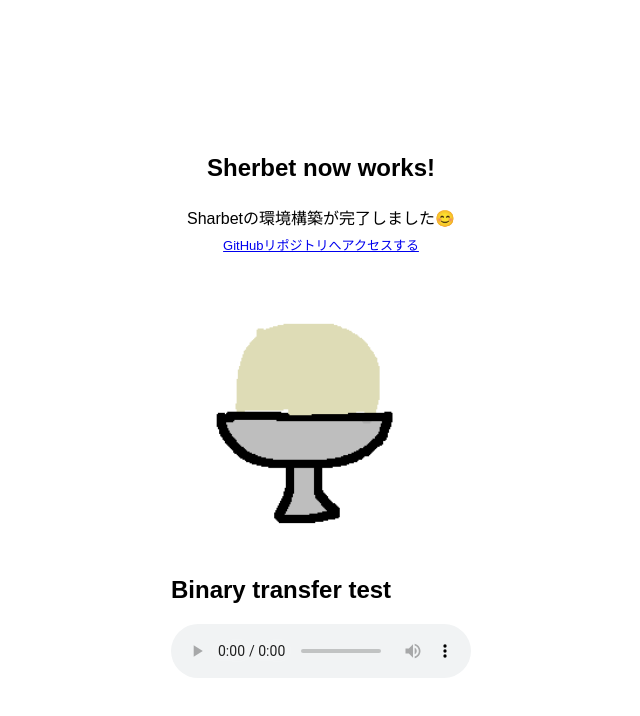
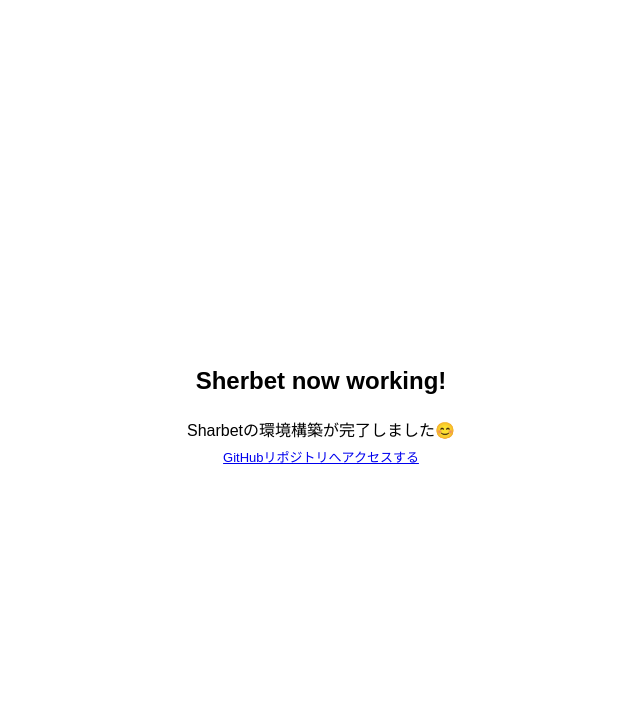
Before and after one commit to avaice/sherbet, a plain HTML site: page public/index.html in a window 1280 px wide. Shown: the whole page, without its empty margins (319-959 px from the left). Drawn offline with Linux system fonts and the light colour scheme.

Commit message:
fix demo page

```diff
--- a/public/index.html
+++ b/public/index.html
@@ -25,7 +25,7 @@
   </head>
   <body>
     <section class="center">
-      <h1>Sherbet now works!</h1>
+      <h1>Sherbet now working!</h1>
       <p>Sharbetの環境構築が完了しました😊</p>
       <p>
         <a
@@ -36,15 +36,6 @@
           >GitHubリポジトリへアクセスする</a
         >
       </p>
-      <img src="ice.png" alt="an illust of sherbet" width="300" height="300" />
-
-      <div>
-        <h2>Binary transfer test</h2>
-        <audio controls>
-          <source src="chocolate.mp3" type="audio/mpeg" />
-          Your browser does not support the audio element.
-        </audio>
-      </div>
     </section>
   </body>
 </html>
```
Also changed, not shown: public/ice.png (deleted), 1 other file.
